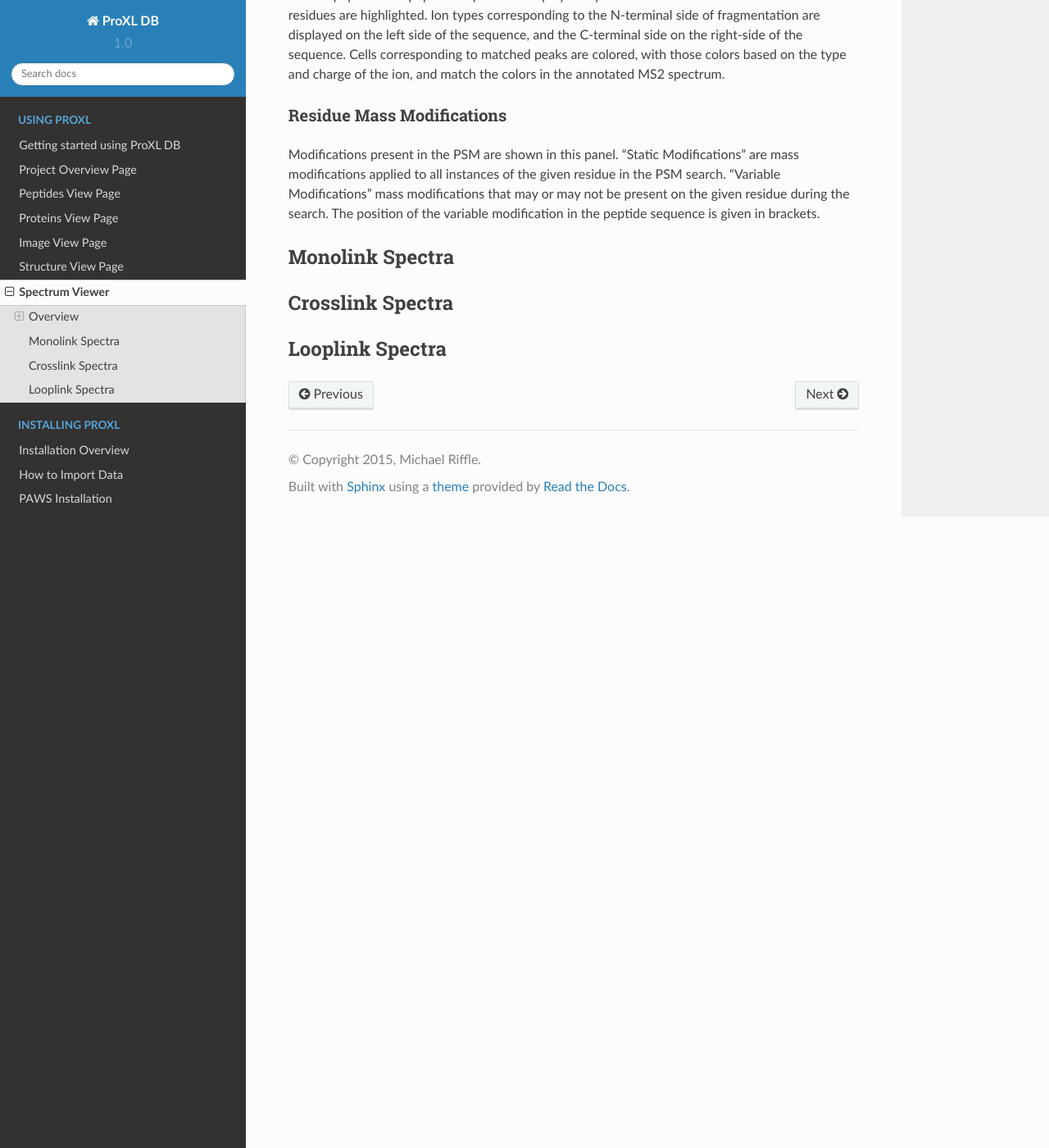
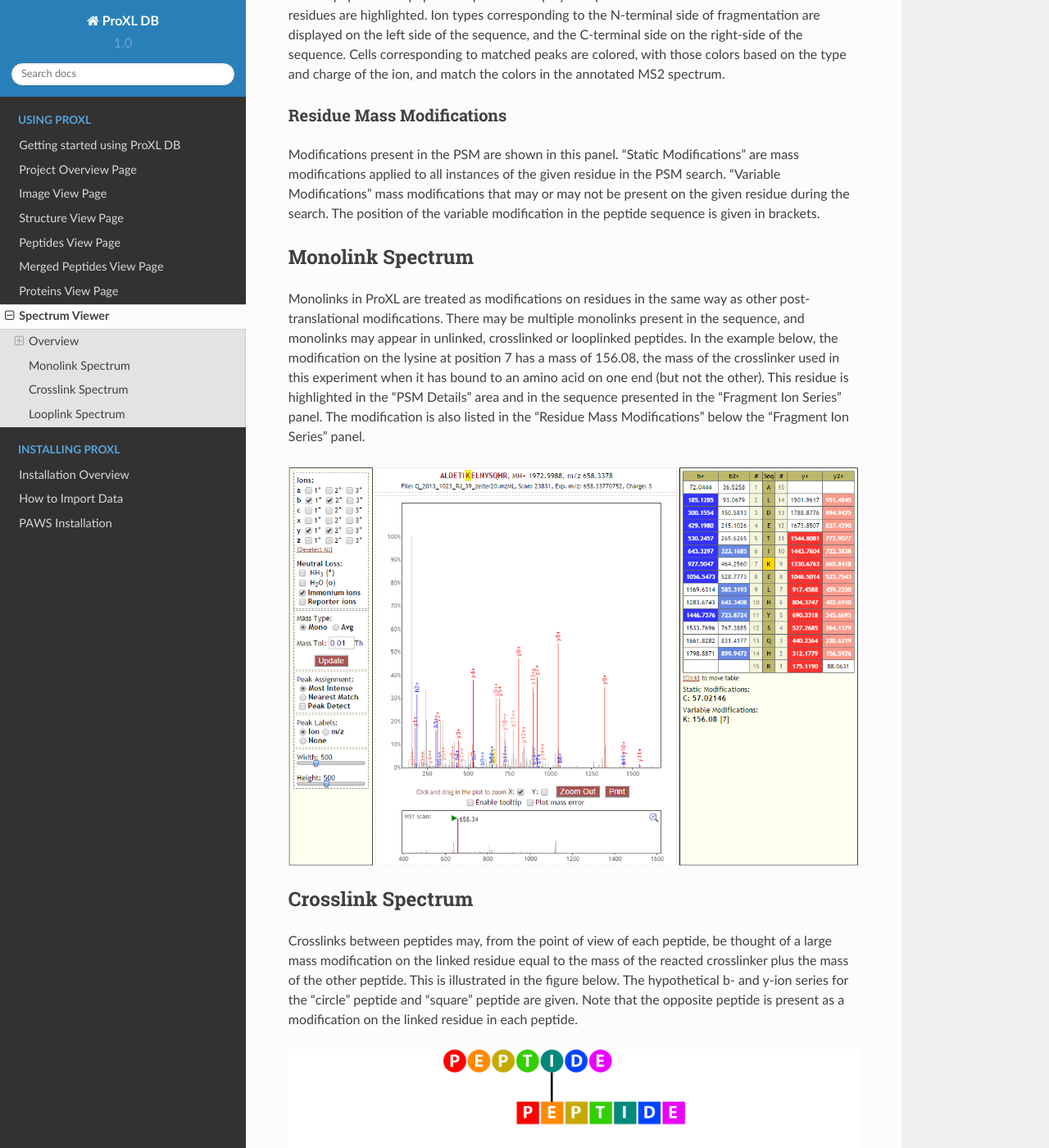
Before and after one commit to yeastrc/proxl-web-app, a Sphinx documentation site: the page built from docs/using/spectrum-viewer.rst, in a window 1280 px wide and 1400 px high, scrolled down 3904 px. Shown: the whole window at 82% size. Built offline with Sphinx 7.4.7 and the Read the Docs theme 2.0.0, drawn with Linux system fonts in a browser that asks for light colours; some of the changed text lies outside the part shown.

Commit message:
Completed spectrum viewer documentation and merged peptide documentation. Various other documentation updates and fixes.

```diff
--- a/docs/index.rst
+++ b/docs/index.rst
@@ -20,10 +20,11 @@
 
    using/intro
    using/project
-   using/peptide
-   using/protein
    using/image
    using/structure
+   using/peptide
+   using/merged-peptide
+   using/protein
    using/spectrum-viewer
 
 
--- a/docs/using/intro.rst
+++ b/docs/using/intro.rst
@@ -87,6 +87,12 @@ Click the red (X) icon to the left of the project title on the project list to d
 that project. Only project owners may delete projects. Once a project is deleted,
 the project and all associated data will be removed.
 
+Get Help
+---------------------------------
+To view documentation for ProXL, click the (?) icon on the top-right nagivation
+bar present on all pages.
+
+.. image:: /images/get-help.png
 
 Manage Account
 ---------------------------------
--- a/docs/using/spectrum-viewer.rst
+++ b/docs/using/spectrum-viewer.rst
@@ -137,11 +137,39 @@ Modifications present in the PSM are shown in this panel. "Static Modifications"
 given residue in the PSM search. "Variable Modifications" mass modifications that may or may not be present on the given residue
 during the search. The position of the variable modification in the peptide sequence is given in brackets.
 
-Monolink Spectra
+Monolink Spectrum
 ========================================
+Monolinks in ProXL are treated as modifications on residues in the same way as other post-translational modifications. There may be multiple
+monolinks present in the sequence, and monolinks may appear in unlinked, crosslinked or looplinked peptides. In the example
+below, the modification on the lysine at position 7 has a mass of 156.08, the mass of the crosslinker used in this experiment when it has bound
+to an amino acid on one end (but not the other). This residue is highlighted in the "PSM Details" area and in the sequence presented in
+the "Fragment Ion Series" panel. The modification is also listed in the "Residue Mass Modifications" below the "Fragment Ion Series" panel.
 
-Crosslink Spectra
+.. image:: /images/lorikeet-example-monolink.png
+
+Crosslink Spectrum
 ========================================
+Crosslinks between peptides may, from the point of view of each peptide, be thought of a large mass modification on the linked residue equal to the
+mass of the reacted crosslinker plus the mass of the other peptide. This is illustrated in the figure below. The hypothetical b- and y-ion series for the "circle" peptide
+and "square" peptide are given. Note that the opposite peptide is present as a modification on the linked residue in each peptide.
 
-Looplink Spectra
+.. image:: /images/lorikeet-crosslink-ion-series.png
+
+ProXL displays the ion series for each of the linked peptides separately. The sequences and positions of the crosslink are presented graphically at the top of
+the window. In the sequence presented in the "Fragment Ion Series" panel for each peptide, the linked residue is highlighted green.
+
+.. image:: /images/lorikeet-example-crosslink.png
+
+Looplink Spectrum
 ========================================
+Looplink peptides contain a crosslinker that has linked two residues in the single peptide. When calculating ion series, ProXL treats the sub-sequence
+between the linked residues (inclusive) as a single unit, as cleavages between the linked residues would result in crosslinked peptides--not a looplinked
+peptide. As a result, a hypothetical b- and y-ion series for a looplinked peptide would look be as follows:
+
+.. image:: /images/lorikeet-looplink-ion-series.png
+
+The subunit "PTI" is treated as a single residue normally would be when calculating the theoretical ion series. Below is an example spectrum displayed
+in Lorikeet that treats the looplinked subunit as a single entity. Note when moving to b9/y19, the mass is increased by the sum of KFPK plus the
+crosslinker.
+
+.. image:: /images/lorikeet-example-looplink.png
```
Also changed, not shown: docs/using/merged-peptide.rst (added, +225 -0 lines), docs/using/peptide.rst (+13 -4 lines), docs/images/get-help.png (added), docs/images/lorikeet-crosslink-ion-series.png (added), docs/images/lorikeet-example-crosslink.png (added), docs/images/lorikeet-example-looplink.png (added), docs/images/lorikeet-example-monolink.png (added), docs/images/lorikeet-looplink-ion-series.png (added), docs/images/manage-account.png, docs/images/manage-users.png, docs/images/merged-peptide-euler-diagram.png (added), docs/images/merged-peptide-page.png (added), docs/images/signout.png.
